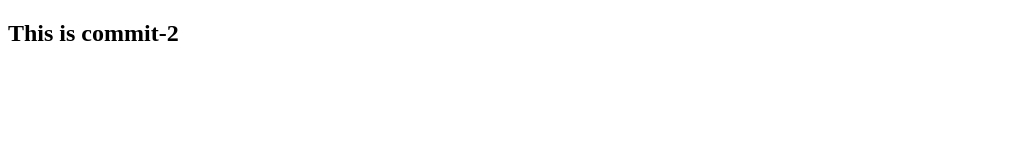
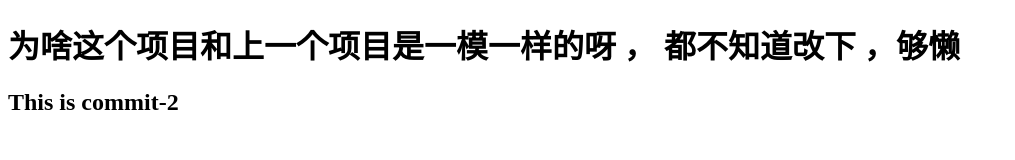
Before and after one commit to francisliuX/projectLiu, a plain HTML site: page index.html in a window 1280 px wide. Shown: the whole page, without its empty margins (0-1015 px from the left). Drawn offline with Linux system fonts and the light colour scheme.

Commit message:
这是我又一次分叉跟新你的项目

```diff
--- a/index.html
+++ b/index.html
@@ -7,6 +7,9 @@
     <title>This is commit-1</title>
 </head>
 <body>
+<div id="francisliuX">
+    <h1>为啥这个项目和上一个项目是一模一样的呀  ，  都不知道改下  ，够懒</h1>
+</div>
 <div id="d1">
 </div>
 <h2>This is commit-2</h2>
```
